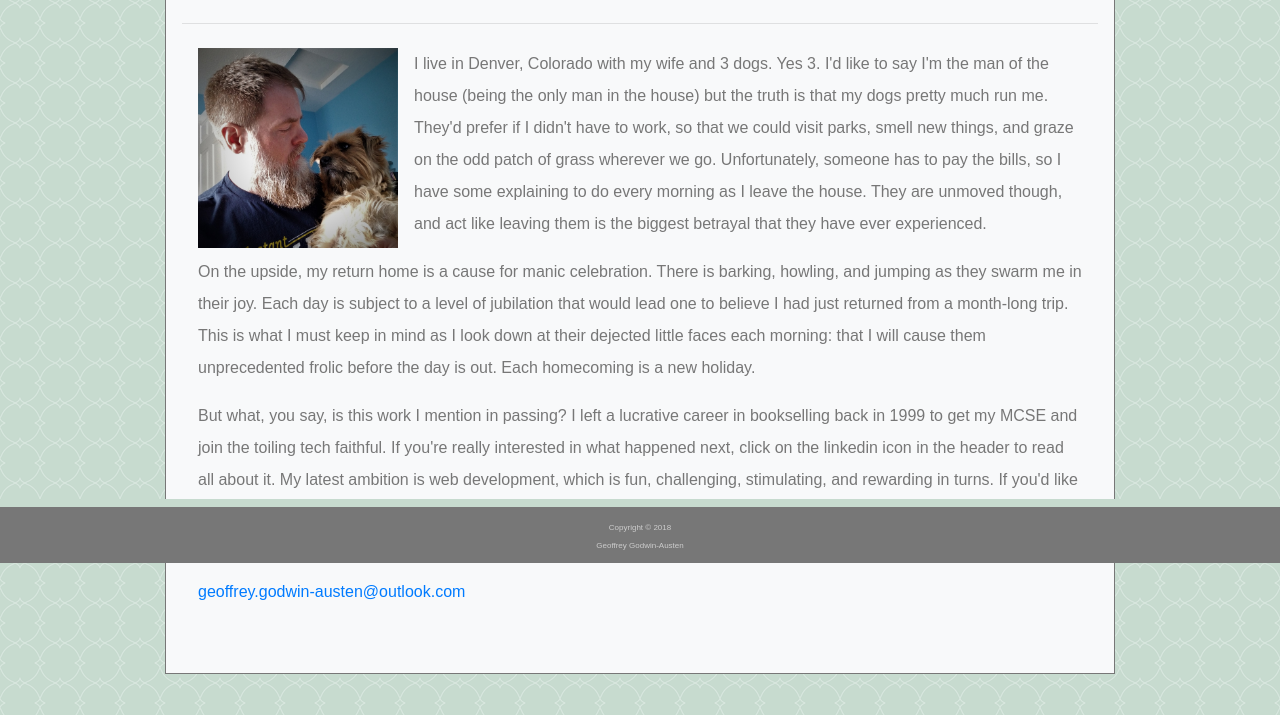
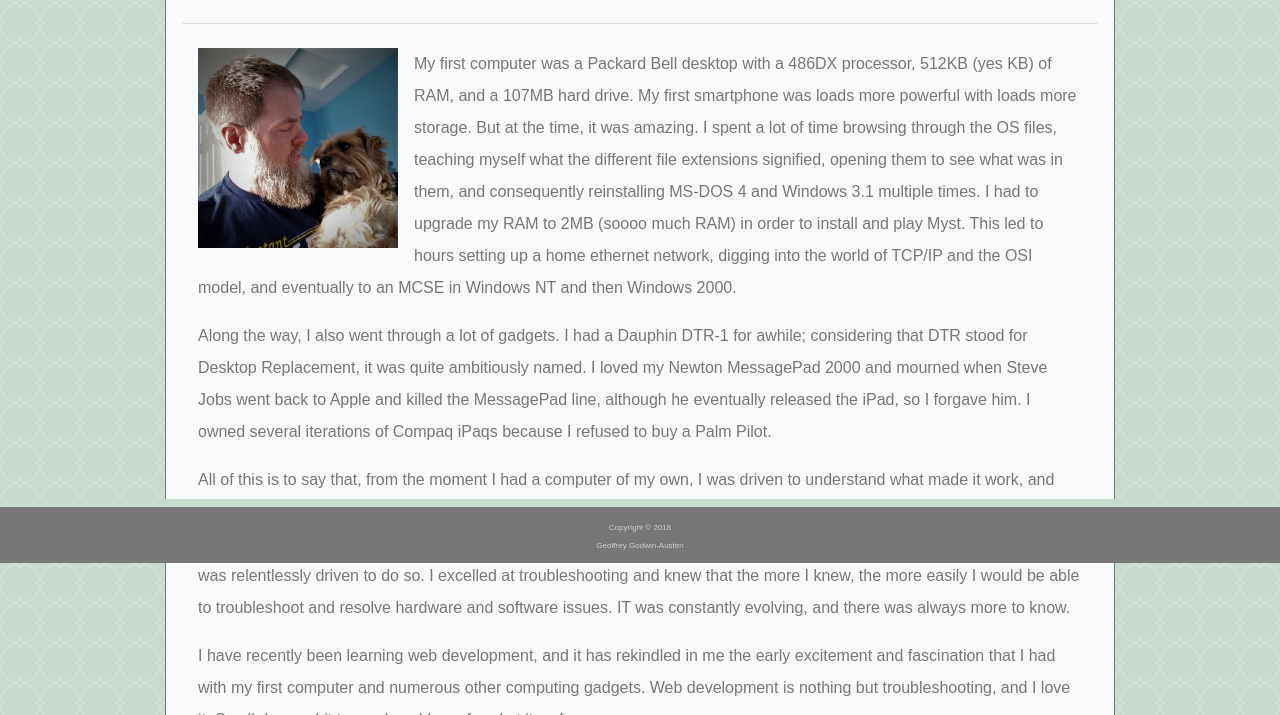
Before and after one commit to geoffreygo/geoffreygo.github.io, a plain HTML site: page index.html in a window 1280 px wide. Shown: the part 237-952 px from the top of the page. Drawn offline with nearby package versions, Linux system fonts and the light colour scheme; a web font is replaced by a local one.

Commit message:
adding group project 2

```diff
--- a/index.html
+++ b/index.html
@@ -24,8 +24,8 @@
     <nav class="navbar navbar-expand-lg navbar-light bg-light mb-5 pt-0 pb-0">
         <div class="container">
             <h3 class="font-weight-bold pl-3" id="name">Geoffrey Godwin-Austen</h3>
-            <button class="navbar-toggler" type="button" data-toggle="collapse" data-target="#navbarSupportedContent" aria-controls="navbarSupportedContent"
-                aria-expanded="false" aria-label="Toggle navigation">
+            <button class="navbar-toggler" type="button" data-toggle="collapse" data-target="#navbarSupportedContent"
+                aria-controls="navbarSupportedContent" aria-expanded="false" aria-label="Toggle navigation">
                 <span class="navbar-toggler-icon"></span>
             </button>
 
@@ -37,45 +37,59 @@
                     </li>
                     <li class="nav-item">
                         <a class="nav-link" href="https://github.com/geoffreygo/" target="_blank"><i class="fab fa-github"
-                                "><span class="tooltiptext ">github</span></i></a>
+                                "><span class=" tooltiptext
+                                ">github</span></i></a>
                     </li>
                     <li class="nav-item ">
-                        <a class="nav-link " href="https://www.linkedin.com/in/geoffrey-godwin-austen/ " target="_blank
-                                "><i class="fab fa-linkedin "><span class="tooltiptext ">linkedin</span></i></a>
+                        <a class=" nav-link " href=" https://www.linkedin.com/in/geoffrey-godwin-austen/
+                                " target=" _blank "><i class=" fab fa-linkedin "><span class=" tooltiptext
+                                ">linkedin</span></i></a>
                     </li>
                 </ul>
             </div>
         </div>
     </nav>
     <div class="container ">
-        <div class="row ">
-            <div class="col-md-10 offset-md-1 bg-light bio-box">
+        <div class=" row ">
+            <div class=" col-md-10 offset-md-1 bg-light bio-box">
                 <section class="bio border border-light mb-5 ">
                     <h2 class="ml-4 mb-4 mt-5 font-weight-bold " id="about ">About Me</h2>
                     <hr class="my-4 ">
-                    <img class="float-left mr-3 ml-3 " src="images/GGA.jpg " alt="Me and Diego " width="200px
-                                " height="200px ">
+                    <img class="float-left mr-3 ml-3 " src="images/GGA.jpg " alt="Me and Diego " width="200px" height="200px ">
                     <p class="ml-3 mr-3 ">
-                        I live in Denver, Colorado with my wife and 3 dogs. Yes 3. I'd like to say I'm the man of the house (being the only man in
-                        the house) but the truth is that my dogs pretty much run me. They'd prefer if I didn't have to work,
-                        so that we could visit parks, smell new things, and graze on the odd patch of grass wherever we go.
-                        Unfortunately, someone has to pay the bills, so I have some explaining to do every morning as I leave
-                        the house. They are unmoved though, and act like leaving them is the biggest betrayal that they have
-                        ever experienced.
+                        My first computer was a Packard Bell desktop with a 486DX processor, 512KB (yes
+                        KB) of RAM, and a 107MB hard drive. My first smartphone was loads more powerful
+                        with loads more storage. But at the time, it was amazing. I spent a lot of time
+                        browsing through the OS files, teaching myself what the different file
+                        extensions signified, opening them to see what was in them, and consequently
+                        reinstalling MS-DOS 4 and Windows 3.1 multiple times. I had to upgrade my RAM
+                        to 2MB (soooo much RAM) in order to install and play Myst. This led to hours
+                        setting up a home ethernet network, digging into the world of TCP/IP and the
+                        OSI model, and eventually to an MCSE in Windows NT and then Windows 2000.
                     </p>
                     <p class="ml-3 mr-3 ">
-                        On the upside, my return home is a cause for manic celebration. There is barking, howling, and jumping as they swarm me in
-                        their joy. Each day is subject to a level of jubilation that would lead one to believe I had just
-                        returned from a month-long trip. This is what I must keep in mind as I look down at their dejected little
-                        faces each morning: that I will cause them unprecedented frolic before the day is out. Each homecoming
-                        is a new holiday.
+                        Along the way, I also went through a lot of gadgets. I had a Dauphin DTR-1 for
+                        awhile; considering that DTR stood for Desktop Replacement, it was quite
+                        ambitiously named. I loved my Newton MessagePad 2000 and mourned when Steve
+                        Jobs went back to Apple and killed the MessagePad line, although he eventually
+                        released the iPad, so I forgave him. I owned several iterations of Compaq iPaqs
+                        because I refused to buy a Palm Pilot.
                     </p>
                     <p class="ml-3 mr-3 ">
-                        But what, you say, is this work I mention in passing? I left a lucrative career in bookselling back in 1999 to get my MCSE
-                        and join the toiling tech faithful. If you're really interested in what happened next, click on the linkedin icon in the
-                        header to read all about it. My latest ambition is web development, which is fun, challenging, stimulating, and rewarding
-                        in turns. If you'd like to know more, feel free to email me or check out my github with the other icons in the header. And be sure
-                        to scroll down to check out my latest coding projects. Now excuse me as I go and spread more joy.
+                        All of this is to say that, from the moment I had a computer of my own, I was
+                        driven to understand what made it work, and what I could make it do. I knew
+                        that when there was a problem, it was because something was wrong in the
+                        software or hardware and that if I understood how they worked, I would
+                        eventually be able to figure out and fix these problems; and I was relentlessly
+                        driven to do so. I excelled at troubleshooting and knew that the more I knew,
+                        the more easily I would be able to troubleshoot and resolve hardware and
+                        software issues. IT was constantly evolving, and there was always more to know.
+                    </p>
+                    <p class="ml-3 mr-3 ">
+                        I have recently been learning web development, and it has rekindled in me the
+                        early excitement and fascination that I had with my first computer and numerous
+                        other computing gadgets. Web development is nothing but troubleshooting, and I
+                        love it. Scroll down a bit to see how I have fared at it so far.
                     </p>
                     <p class="ml-3 mr-3"><a href="mailto:geoffrey.godwin-austen@outlook.com">geoffrey.godwin-austen@outlook.com</a></p>
                 </section>
@@ -91,18 +105,42 @@
                     <div class="col-md-12 ">
                         <div class="card mb-3 " style="width: 100%; ">
                             <div class="card-header font-weight-bold ">
+                                Pencil Me In
+                            </div class="card-body mt-2 mb-t ">
+                            <a href="https://lit-savannah-32423.herokuapp.com/" target="_blank ">
+                                <img src="images/Pencil-Me-In.png " class="ml-3 mr-3 mt-3 mb-3 float-left " alt="pencil me in app ">
+                            </a>
+                            <p class="float-left ml-3 mr-3 mb-3 ">Pencil Me In is a group project. We developed it to experiment
+                                with node, express, and developing our own API. The back end is MySQL. We use JSON web tokens for authentication and a library
+                                called fullCalendar for the gui calendar. The idea is that small business/gig workers can have clients
+                                log in and schedule their own appointments with them. Providers can also create appointments for blocks
+                                of time that they don't want clients to schedule them. When registering, providers choose their business
+                                hours and these are emphasized in the calendar to show clients where to create appointments. Feel free to
+                                register as a client or provider and check it out.
+                            </p>
+                            <a href="https://github.com/mbrennecke/group-project-2" class="ml-3 mb-3 g-hub" target="_blank ">Pencil Me In
+                                github repository</a>
+                        </div>
+                        <div class="card mb-3 " style="width: 100%; ">
+                            <div class="card-header font-weight-bold ">
                                 SETLIST
                             </div class="card-body mt-2 mb-t ">
                             <a href="https://debmeade.github.io/setlist/ " target="_blank ">
                                 <img src="images/setlist.png " class="ml-3 mr-3 mt-3 mb-3 float-left " alt="setlist app ">
                             </a>
-                            <p class="float-left ml-3 mr-3 mb-3 ">Setlist is a group project. We developed it to experiment
-                                with using ajax and APIs. We utilize the ticketmaster API to retrieve the concert data, and
-                                Google Maps for geolocation and event maps. This project also utilizes Google firebase for
-                                authentication (either through Google or by creating an account directly on the site) to
-                                allow users to save their favorite artists. When logged in, you will see any upcoming concerts
+                            <p class="float-left ml-3 mr-3 mb-3 ">Setlist is a group project. We developed it to
+                                experiment
+                                with using ajax and APIs. We utilize the ticketmaster API to retrieve the concert data,
+                                and
+                                Google Maps for geolocation and event maps. This project also utilizes Google firebase
+                                for
+                                authentication (either through Google or by creating an account directly on the site)
+                                to
+                                allow users to save their favorite artists. When logged in, you will see any upcoming
+                                concerts
                                 for your favorites automatically.</p>
-                            <a href="https://github.com/debmeade/setlist/ " class="ml-3 mb-3 g-hub" target="_blank ">SETLIST github
+                            <a href="https://github.com/debmeade/setlist/ " class="ml-3 mb-3 g-hub" target="_blank ">SETLIST
+                                github
                                 repository</a>
                         </div>
                         <div class="card mb-3 " style="width: 100%; ">
@@ -113,12 +151,17 @@
                                 <img src="images/gifstasy.png " class="ml-3 mr-3 mt-3 mb-3 float-left " alt="Movie Gifstasy
                                 app ">
                             </a>
-                            <p class="float-left ml-3 mr-3 mb-3 ">This project uses ajax access to the Giphy API to allow
-                                the user to browse gifs using movie titles as search keywords. Buttons across the top bring
-                                back 10 new gifs each time they are pressed, while the user has the ability to add new searches
-                                by typing the title of a movie in the text box at the right and clicking Add Button. They
+                            <p class="float-left ml-3 mr-3 mb-3 ">This project uses ajax access to the Giphy API to
+                                allow
+                                the user to browse gifs using movie titles as search keywords. Buttons across the top
+                                bring
+                                back 10 new gifs each time they are pressed, while the user has the ability to add new
+                                searches
+                                by typing the title of a movie in the text box at the right and clicking Add Button.
+                                They
                                 also have the ability to save favorites, which utilzes localStorage for persistence.</p>
-                            <a href="https://github.com/geoffreygo/Giftastic/ " class="ml-3 mb-3 g-hub" target="_blank ">Movie Gifstasy
+                            <a href="https://github.com/geoffreygo/Giftastic/ " class="ml-3 mb-3 g-hub" target="_blank ">Movie
+                                Gifstasy
                                 github repository</a>
                         </div>
                         <div class="card mb-3 " style="width: 100%; ">
@@ -129,9 +172,12 @@
                                 <img src="images/avengers.png " class="ml-3 mr-3 mt-3 mb-3 float-left " alt="Avengers RPG
                                 app ">
                             </a>
-                            <p class="float-left ml-3 mr-3 mb-3 ">This project uses jquery to manipulate and move DOM elements
-                                around the page. It's a game in which you choose which hero or villain you'd like to play
-                                as, and then you must "fight " each of the remaining characters. Each character can win or
+                            <p class="float-left ml-3 mr-3 mb-3 ">This project uses jquery to manipulate and move DOM
+                                elements
+                                around the page. It's a game in which you choose which hero or villain you'd like to
+                                play
+                                as, and then you must "fight " each of the remaining characters. Each character can win
+                                or
                                 lose depending on the order in which they are fought.</p>
                             <a href="https://github.com/geoffreygo/AvengersRPG/ " class="ml-3 mb-3 g-hub" target="_blank ">Avengers
                                 RPG github repository</a>
@@ -144,11 +190,16 @@
                                 <img src="images/train-schedule.png " class="ml-3 mr-3 mt-3 mb-3 float-left " alt="Avengers
                                                         RPG app ">
                             </a>
-                            <p class="float-left ml-3 mr-3 mb-3 ">This project was my introduction to firebase and moment.js. There is a form to
-                                fill out the details of the train you'd like to track. When you push the Add Train button, your train is added to
-                                the list of Train Schedules below the form (and the form's data is stored in firebase). The schedule lets the user
-                                know what time the next train will arrive, and how many minutes they have to wait. It refreshes every minute.</p>
-                            <a href="https://github.com/geoffreygo/Train-Schedule/ g-hub" class="ml-3 mb-3 " target="_blank ">Train Schedule github repository</a>
+                            <p class="float-left ml-3 mr-3 mb-3 ">This project was my introduction to firebase and
+                                moment.js. There is a form to
+                                fill out the details of the train you'd like to track. When you push the Add Train
+                                button, your train is added to
+                                the list of Train Schedules below the form (and the form's data is stored in firebase).
+                                The schedule lets the user
+                                know what time the next train will arrive, and how many minutes they have to wait. It
+                                refreshes every minute.</p>
+                            <a href="https://github.com/geoffreygo/Train-Schedule/ g-hub" class="ml-3 mb-3 " target="_blank ">Train
+                                Schedule github repository</a>
                         </div>
                     </div>
                 </div>
```
Also changed, not shown: images/Pencil-Me-In.png (added). Lines whose indentation alone changed are shown as unchanged.
